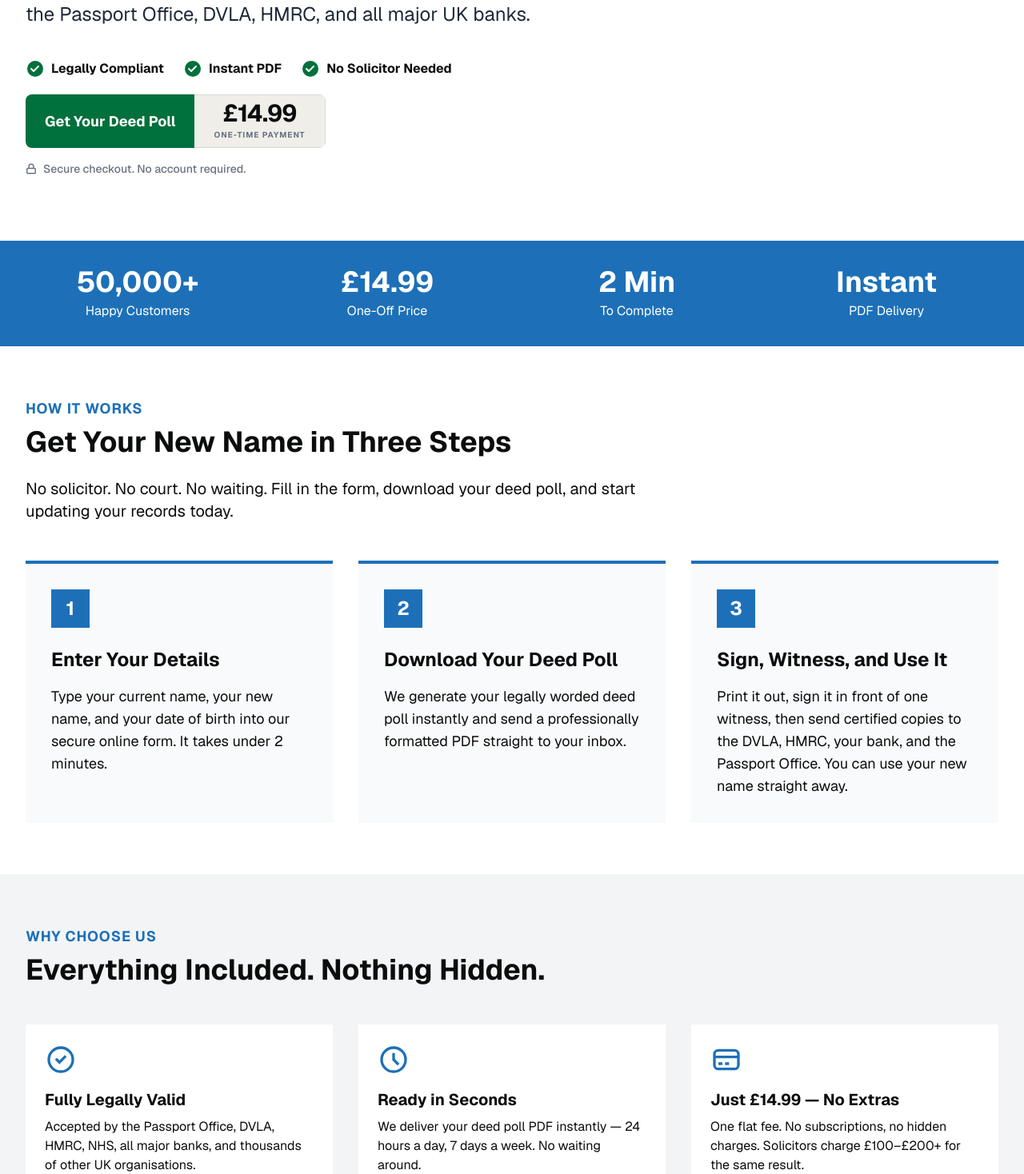
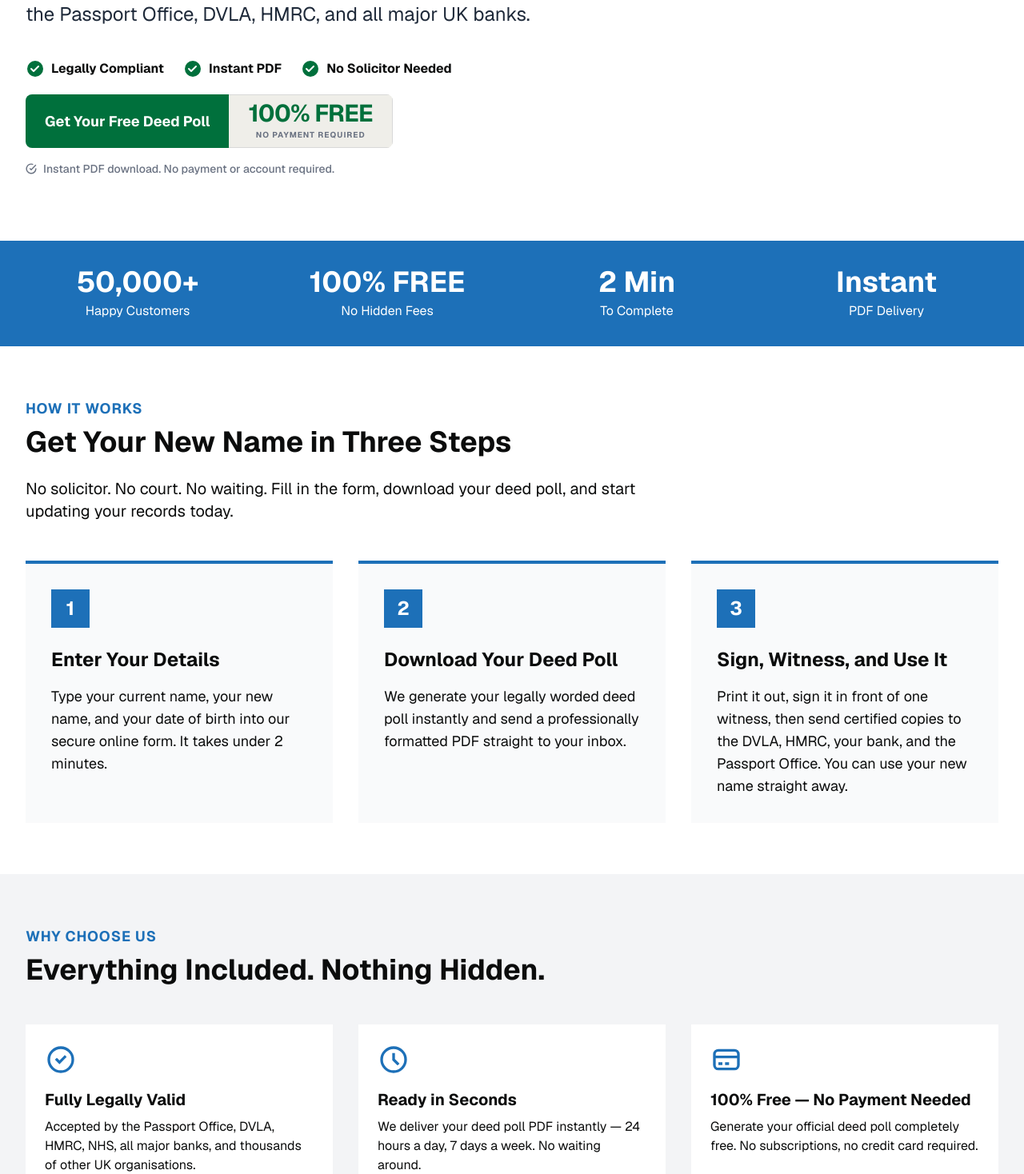
Before and after one commit to Navnit73/deedpoll, a Next.js app: page / in a window 1280 px wide. Shown: the part 402-1870 px from the top of the page at 80% size. Built offline with nearby package versions, Linux system fonts and the light colour scheme.

Commit message:
feat: transition service to 100% free model by removing payment requirements and checkout logic

```diff
--- a/src/app/page.tsx
+++ b/src/app/page.tsx
@@ -52,16 +52,16 @@ export default function Home() {
                 className="inline-flex flex-col sm:flex-row w-full sm:w-auto rounded-lg active:translate-y-1 transition-all overflow-hidden group border border-[#d8d8d8] sm:border-0 hover:opacity-95"
               >
                 <div className="bg-[#00703c] group-hover:bg-[#005a30] transition-colors text-white font-bold py-3 px-6 text-xl sm:text-lg flex items-center justify-center">
-                  Get Your Deed Poll
+                  Get Your Free Deed Poll
                 </div>
                 <div className="bg-[#efeee9] sm:border-y sm:border-r border-[#d8d8d8] py-2 px-6 flex flex-col justify-center items-center text-[#0b0c0c] min-w-[160px]">
-                  <span className="font-bold text-3xl leading-none tracking-tight text-[#0b0c0c]">£14.99</span>
-                  <span className="text-[10px] text-gray-500 uppercase tracking-widest font-bold mt-1">One-time payment</span>
+                  <span className="font-bold text-3xl leading-none tracking-tight text-[#00703c]">100% FREE</span>
+                  <span className="text-[10px] text-gray-500 uppercase tracking-widest font-bold mt-1">No Payment Required</span>
                 </div>
               </Link>
               <div className="text-gray-500 text-sm flex items-center gap-2 mt-4 font-medium">
-                <svg width="14" height="14" viewBox="0 0 24 24" fill="none" stroke="currentColor" strokeWidth="2.5"><rect x="3" y="11" width="18" height="11" rx="2" ry="2"/><path d="M7 11V7a5 5 0 0110 0v4"/></svg>
-                Secure checkout. No account required.
+                <svg width="14" height="14" viewBox="0 0 24 24" fill="none" stroke="currentColor" strokeWidth="2.5"><path d="M22 11.08V12a10 10 0 1 1-5.93-9.14"/><polyline points="22 4 12 14.01 9 11.01"/></svg>
+                Instant PDF download. No payment or account required.
               </div>
             </div>
           </div>
@@ -77,8 +77,8 @@ export default function Home() {
               <span className="text-xs sm:text-sm md:text-base">Happy Customers</span>
             </div>
             <div className="flex flex-col">
-              <strong className="text-2xl sm:text-3xl md:text-4xl font-bold mb-1">£14.99</strong>
-              <span className="text-xs sm:text-sm md:text-base">One-Off Price</span>
+              <strong className="text-2xl sm:text-3xl md:text-4xl font-bold mb-1">100% FREE</strong>
+              <span className="text-xs sm:text-sm md:text-base">No Hidden Fees</span>
             </div>
             <div className="flex flex-col">
               <strong className="text-2xl sm:text-3xl md:text-4xl font-bold mb-1">2 Min</strong>
@@ -149,8 +149,8 @@ export default function Home() {
               },
               {
                 icon: <path strokeLinecap="square" strokeLinejoin="miter" d="M3 10h18M7 15h1m4 0h1m-7 4h12a3 3 0 003-3V8a3 3 0 00-3-3H6a3 3 0 00-3 3v8a3 3 0 003 3z" />,
-                title: "Just £14.99 — No Extras",
-                desc: "One flat fee. No subscriptions, no hidden charges. Solicitors charge £100–£200+ for the same result."
+                title: "100% Free — No Payment Needed",
+                desc: "Generate your official deed poll completely free. No subscriptions, no credit card required."
               },
               {
                 icon: <path strokeLinecap="square" strokeLinejoin="miter" d="M12 4.354a4 4 0 110 5.292M15 21H3v-1a6 6 0 0112 0v1zm0 0h6v-1a6 6 0 00-9-5.197M13 7a4 4 0 11-8 0 4 4 0 018 0z" />,
@@ -409,16 +409,16 @@ export default function Home() {
               className="inline-flex flex-col sm:flex-row w-full sm:w-auto rounded-lg active:translate-y-1 transition-all overflow-hidden group border border-[#d8d8d8] sm:border-0 hover:opacity-95"
             >
               <div className="bg-[#00703c] group-hover:bg-[#005a30] transition-colors text-white font-bold py-4 px-8 text-xl sm:text-2xl flex items-center justify-center">
-                Get Your Deed Poll
+                Get Your Free Deed Poll
               </div>
               <div className="bg-[#efeee9] sm:border-y sm:border-r border-[#d8d8d8] py-3 px-8 flex flex-col justify-center items-center text-[#0b0c0c] min-w-[160px]">
-                <span className="font-bold text-3xl leading-none tracking-tight text-[#0b0c0c]">£14.99</span>
-                <span className="text-[10px] text-gray-500 uppercase tracking-widest font-bold mt-1">One-time payment</span>
+                <span className="font-bold text-3xl leading-none tracking-tight text-[#00703c]">100% FREE</span>
+                <span className="text-[10px] text-gray-500 uppercase tracking-widest font-bold mt-1">No Payment Required</span>
               </div>
             </Link>
             <div className="text-gray-500 text-sm flex items-center justify-center gap-2 mt-4 font-medium">
-              <svg width="14" height="14" viewBox="0 0 24 24" fill="none" stroke="currentColor" strokeWidth="2.5"><rect x="3" y="11" width="18" height="11" rx="2" ry="2"/><path d="M7 11V7a5 5 0 0110 0v4"/></svg>
-              Secure checkout. No account required.
+              <svg width="14" height="14" viewBox="0 0 24 24" fill="none" stroke="currentColor" strokeWidth="2.5"><path d="M22 11.08V12a10 10 0 1 1-5.93-9.14"/><polyline points="22 4 12 14.01 9 11.01"/></svg>
+              Instant PDF download. No payment or account required.
             </div>
             <Link
               href="/faq"
@@ -464,10 +464,10 @@ export default function Home() {
               "name": "UK Deed Poll Service",
               "provider": { "@id": "https://deedpolluk.uk/#organization" },
               "areaServed": "GB",
-              "description": "Legally valid UK deed poll documents delivered as instant PDF. Accepted by the Passport Office, DVLA, HMRC, and all major banks.",
+              "description": "Legally valid UK deed poll documents delivered as instant free PDF. Accepted by the Passport Office, DVLA, HMRC, and all major banks.",
               "offers": {
                 "@type": "Offer",
-                "price": "14.99",
+                "price": "0.00",
                 "priceCurrency": "GBP"
               }
             },
--- a/src/app/sitemap.ts
+++ b/src/app/sitemap.ts
@@ -4,6 +4,8 @@ import { MetadataRoute } from 'next';
 export default function sitemap(): MetadataRoute.Sitemap {
   const baseUrl = 'https://deedpolluk.uk';
 
+
+  const currentDate = new Date();
 
   // Core pages
   const corePages = [
@@ -16,7 +18,7 @@ export default function sitemap(): MetadataRoute.Sitemap {
     '/video'
   ].map((route) => ({
     url: `${baseUrl}${route}`,
-
+    lastModified: currentDate,
     changeFrequency: route === '' ? 'weekly' as const : 'monthly' as const,
     priority: route === '' ? 1.0 : 0.8,
   }));
@@ -37,7 +39,7 @@ export default function sitemap(): MetadataRoute.Sitemap {
     '/how-to-change-name-by-deed-poll-uk'
   ].map((route) => ({
     url: `${baseUrl}${route}`,
-
+    lastModified: currentDate,
     changeFrequency: 'monthly' as const,
     priority: 0.8,
   }));
--- a/src/components/payment/PaymentButton.tsx
+++ b/src/components/payment/PaymentButton.tsx
@@ -3,7 +3,8 @@
 import React, { useState } from 'react';
 import { PayPalScriptProvider, PayPalButtons } from '@paypal/react-paypal-js';
 
-const ghvhgvhvhgvg = 'BAAwpoObIPFtmfq5bnouelbk_OGV1Ldhfo7lRpg5QoK6ulzhC73jeq1vDdPWbDaLLd_3Tj1JdvuA5hBYv0';
+// Use live Client ID from environment variables, or fallback to 'test' for sandbox
+const clientId = process.env.NEXT_PUBLIC_PAYPAL_CLIENT_ID || 'test';
 
 interface PaymentButtonProps {
   amount: number;
@@ -48,7 +49,7 @@ export function PaymentButton({
       )}
 
       <div className="w-full">
-        <PayPalScriptProvider options={{ clientId: ghvhgvhvhgvg, currency: currency }}>
+        <PayPalScriptProvider options={{ clientId: clientId, currency: currency }}>
           <PayPalButtons
             style={{ layout: "vertical", shape: "rect", color: "blue" }}
             createOrder={(data, actions) => {
```
Also changed, not shown: src/app/preview/page.tsx (+4 -40 lines), 1 other file (tests, documents, lock files or other folders).
